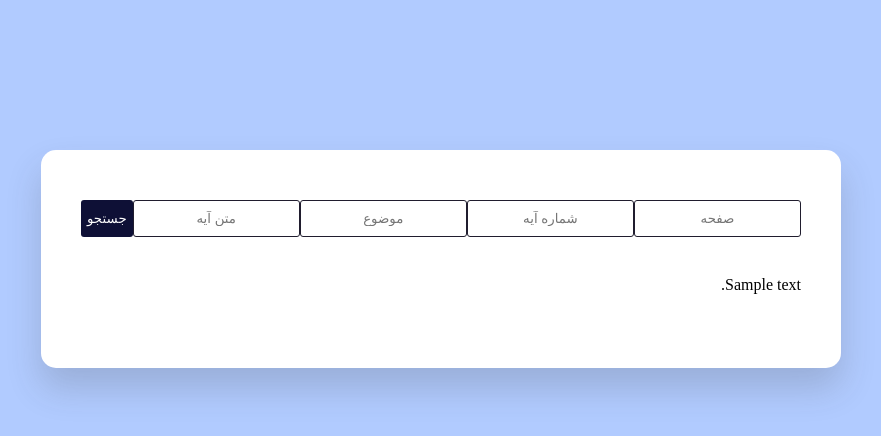
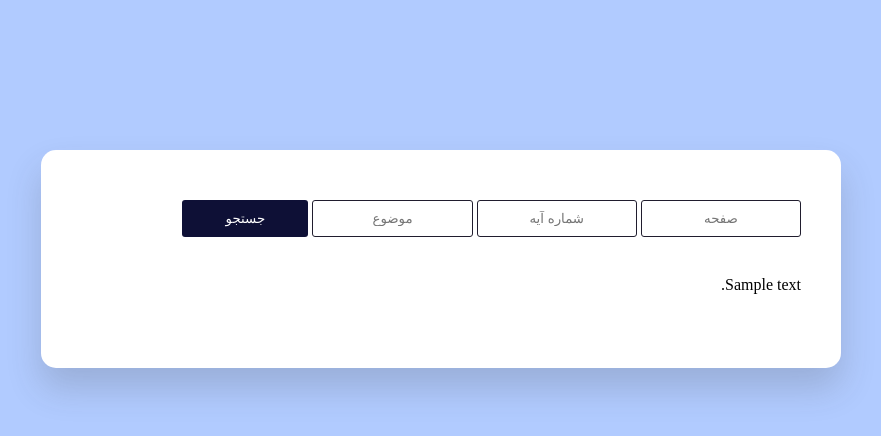
Before and after one commit to sepehrtnt/qoran_project, a Django app: template book/templates/book_search.html in a window 1280 px wide. Shown: the part 141-577 px from the top of the page, without its empty margins (199-1080 px from the left). Run offline with Django 4.2, Linux system fonts and the light colour scheme; the template is opened without the code that fills it: most values are stand-ins (such as "Sample title", 1, 10 or a date in 2020).

Commit message:
version 2

```diff
--- a/book/models.py
+++ b/book/models.py
@@ -6,3 +6,6 @@ class Verses(models.Model):
     number_aye = models.CharField(max_length=200)
     topic = models.CharField(max_length=200)
     text = models.CharField(max_length=5000)
+
+    def __str__(self):
+        return self.topic
--- a/book/static/css/book_search.css
+++ b/book/static/css/book_search.css
@@ -18,7 +18,7 @@ body{
     justify-content: space-between;
 }
 .wrapper input{
-    width: 77.5%;
+    width: 23.5%;
     padding: 10px 5px;
     border-radius: 3px;
     border: 1px solid #201d2e;
@@ -31,6 +31,7 @@ body{
     cursor: pointer;
     color: #ffffff;
     border-radius: 3px;
+    height: 37px;
 }
 .container p{
     line-height: 35px;
--- a/book/templates/book_search.html
+++ b/book/templates/book_search.html
@@ -16,18 +16,17 @@
 <body>
 <div class="container">
     <div class="wrapper">
-                <input type="text" class="input_search" placeholder="صفحه">
-                <input type="text" class="input_search" placeholder="شماره آیه">
-                <input type="text" class="input_search" placeholder="موضوع">
-                <input type="text" class="input_search" placeholder="متن آیه">
-                <button onclick="search()">جستجو</button>
+        <form method="post">
+            {% csrf_token %}
+            <input type="text" name="page" class="input_search" placeholder="صفحه">
+            <input type="text" name="number_aye" class="input_search" placeholder="شماره آیه">
+            <input type="text" name="topic" class="input_search" placeholder="موضوع">
+{#            <input type="text" name="text" class="input_search" placeholder="متن آیه">#}
+            <button type="submit">جستجو</button>
+        </form>
     </div>
     <p id="paragraph">
-            {% if text %}
             {{text}}
-    {% else %}
-        ...لطفا جستجو کنید
-    {% endif %}
 
     </p>
 </div>
```
Also changed, not shown: book/views.py (+25 -1 lines). Lines whose indentation alone changed are shown as unchanged.
